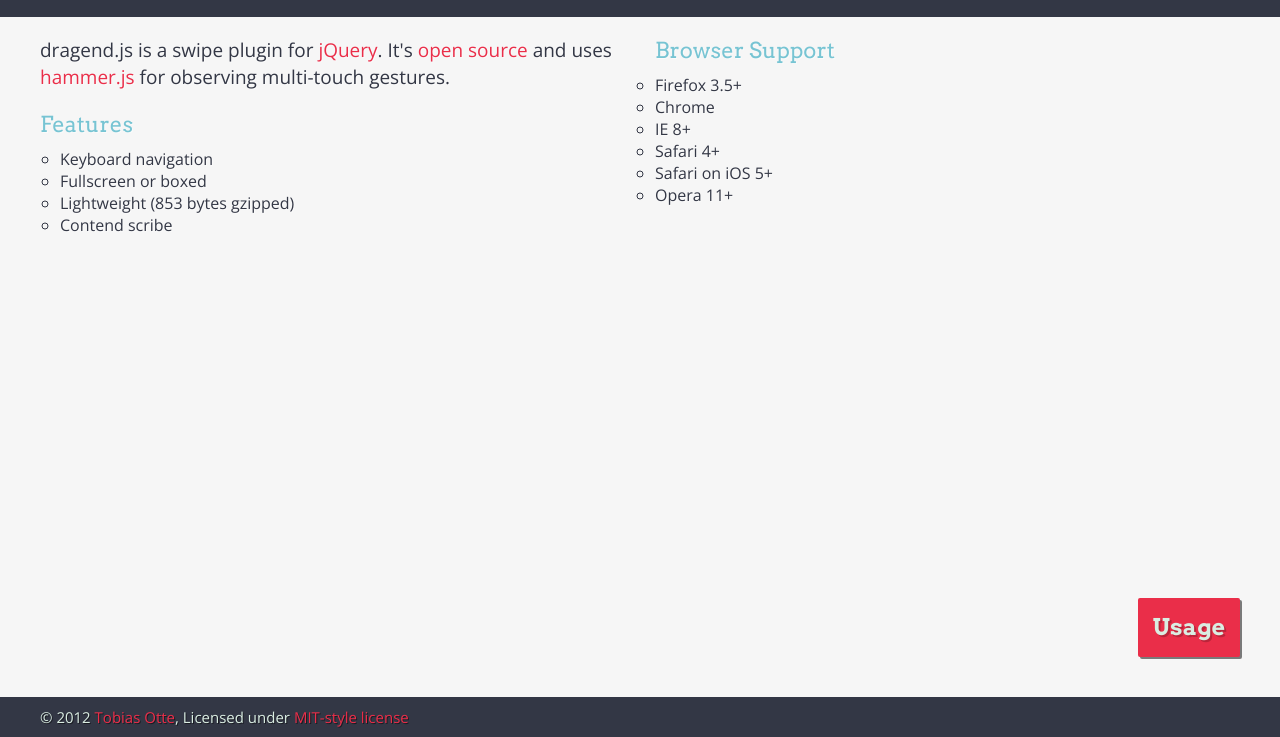
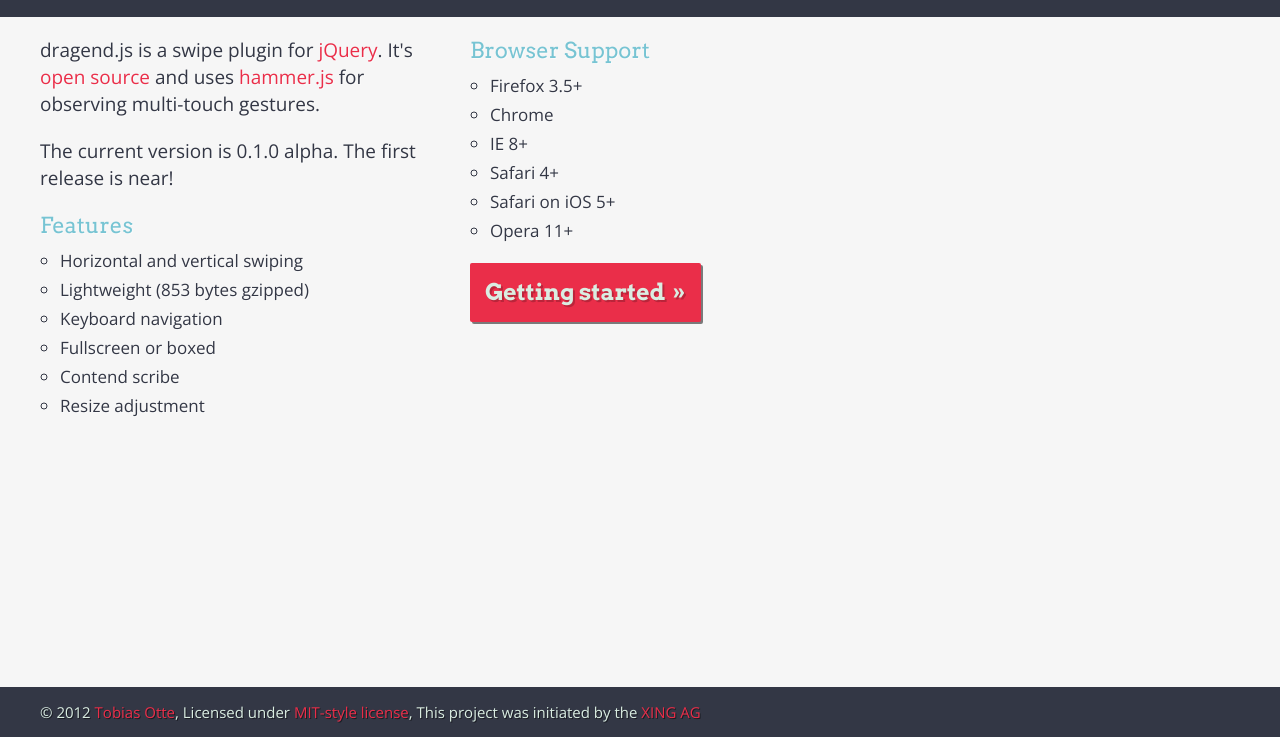
Before and after one commit to Stereobit/dragend, a plain HTML site: page demo/demo.html in a window 1280 px wide. Shown: the part 63-800 px from the top of the page. Drawn offline with nearby package versions, Linux system fonts and the light colour scheme.

Commit message:
update stuff for making repo public

```diff
--- a/demo/demo.html
+++ b/demo/demo.html
@@ -54,8 +54,8 @@
     }
 
     footer {
-      padding: 10px 40px;
-      height: 40px;
+      padding: 15px 40px;
+      height: 50px;
       position: absolute;
       bottom: 0;
       background: #333745;
@@ -105,6 +105,7 @@
       padding: 100px 40px 20px;
       position: relative;
       text-shadow: 1px 1px 0 rgba(255,255,255,0.5);
+      max-width: 800px;
     }
 
     #swipe-container .content:after {
@@ -118,7 +119,12 @@
     #swipe-container .content .left {
       float: left;
       width: 50%;
-      margin-right: 15px;
+    }
+
+    #swipe-container .content .right {
+      width: auto;
+      margin-left: 50%;
+      padding-left: 30px;
     }
 
     #swipe-container .content p {
@@ -129,6 +135,12 @@
 
     #swipe-container .content ul {
       margin: 0 0 20px 20px;
+      font-size: 17px;
+      line-height: 24px;
+    }
+
+    #swipe-container .content li {
+      margin-bottom: 5px;
     }
 
     .page {
@@ -136,7 +148,6 @@
     }
 
     .nav {
-      position: absolute;
       -webkit-transition: opacity 0.5s;
          -moz-transition: opacity 0.5s;
            -o-transition: opacity 0.5s;
@@ -144,13 +155,26 @@
       padding: 15px;
       font-weight: 700;
       background: #EA2E49;
-      display: block;
+      display: inline-block;
       color: #DAEDE2;
       font-size: 23px;
       border-radius: 2px;
       text-shadow: 2px 2px 0 rgba(0,0,0,0.2);
       box-shadow: 2px 2px 0 rgba(0,0,0,0.5);
-      bottom: 80px;
+      bottom: 90px;
+      margin-right: 10px;
+    }
+
+    .previous:before {
+      content: "\0000AB";
+      display: inline-block;
+      padding-right: 8px;
+    }
+
+    .next:after {
+      content: "\0000BB";
+      display: inline-block;
+      padding-left: 8px;
     }
 
     .nav:hover,
@@ -158,12 +182,11 @@
       text-decoration: none;
     }
 
-    .next {
-      right: 40px;
-    }
-
-    .previous {
-      left: 40px;
+    .code {
+      font-family: monospace;
+      padding: 20px;
+      background: #DAEDE2;
+      margin-bottom: 20px;
     }
 
   </style>
@@ -186,15 +209,19 @@
         <div class="content">
           <div class="left">
             <p>dragend.js is a swipe plugin for <a href="http://jquery.com/">jQuery</a>. It's <a href="https://github.com/Stereobit/dragend">open source</a> and uses <a href="http://eightmedia.github.com/hammer.js/">hammer.js</a> for observing multi-touch gestures.</p>
+            <p>The current version is 0.1.0 alpha. The first release is near!</p>
             <h3>Features</h3>
             <ul>
+              <li>Horizontal and vertical swiping</li>
+              <li>Lightweight (853 bytes gzipped)</li>
               <li>Keyboard navigation</li>
               <li>Fullscreen or boxed</li>
-              <li>Lightweight (853 bytes gzipped)</li>
               <li>Contend scribe</li>
+              <li>Resize adjustment</li>
             </ul>
           </div>
 
+          <div class="right">
             <h3>Browser Support</h3>
             <ul>
               <li>Firefox 3.5+</li>
@@ -204,27 +231,32 @@
               <li>Safari on iOS 5+</li>
               <li>Opera 11+</li>
             </ul>
+            <a class="nav next">Getting started</a>
           </div>
-        <a class="nav next">Usage</a>
+        </div>
       </li>
       <li class="page">
         <div class="content">
-          <h3>Usage</h3>
+          <h3>Getting started</h3>
+          <div class="code">
+            $("#swipe-container").dragend();
           </div>
           <a class="nav previous">Info</a>
           <a class="nav next">Configuration</a>
+        </div>
       </li>
       <li class="page">
         <div class="content">
           <h3>Configuration</h3>
+          <p>soon</p>
+          <a class="nav previous">Getting started</a>
         </div>
-        <a class="nav previous">Usage</a>
       </li>
     </ul>
   </div>
 
   <footer>
-    &copy; 2012 <a href="http://stereob.it/">Tobias Otte</a>, Licensed under <a href="http://www.opensource.org/licenses/mit-license.php">MIT-style license</a>
+    &copy; 2012 <a href="http://stereob.it/">Tobias Otte</a>, Licensed under <a href="http://www.opensource.org/licenses/mit-license.php">MIT-style license</a>, This project was initiated by the <a href="http://www.xing.com/">XING AG</a>
   </footer>
 
   <script type="text/javascript" src="./../src/lib/jquery-1.8.0.js"></script>
```
Also changed, not shown: README.md, 1 other file. Lines whose indentation alone changed are shown as unchanged.
